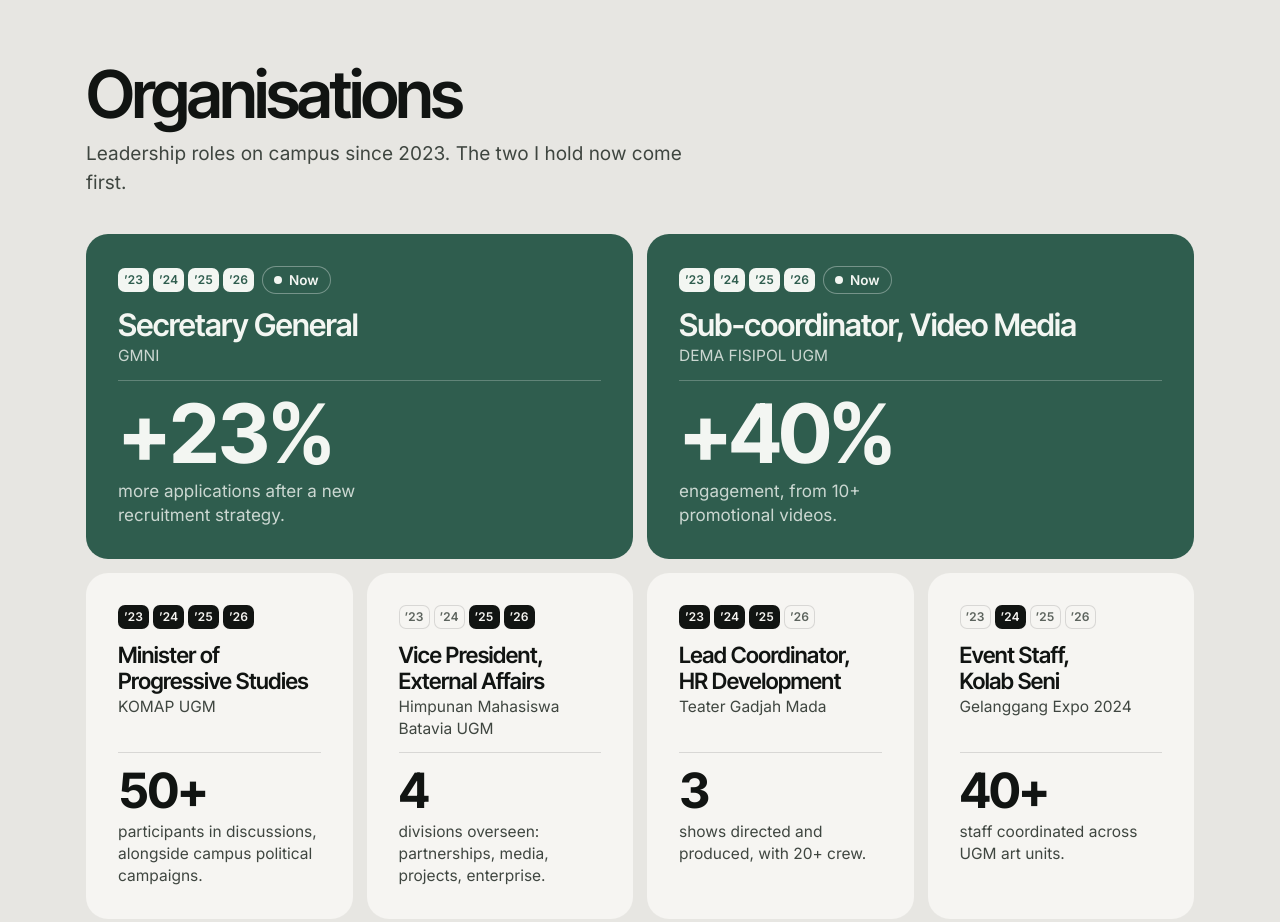
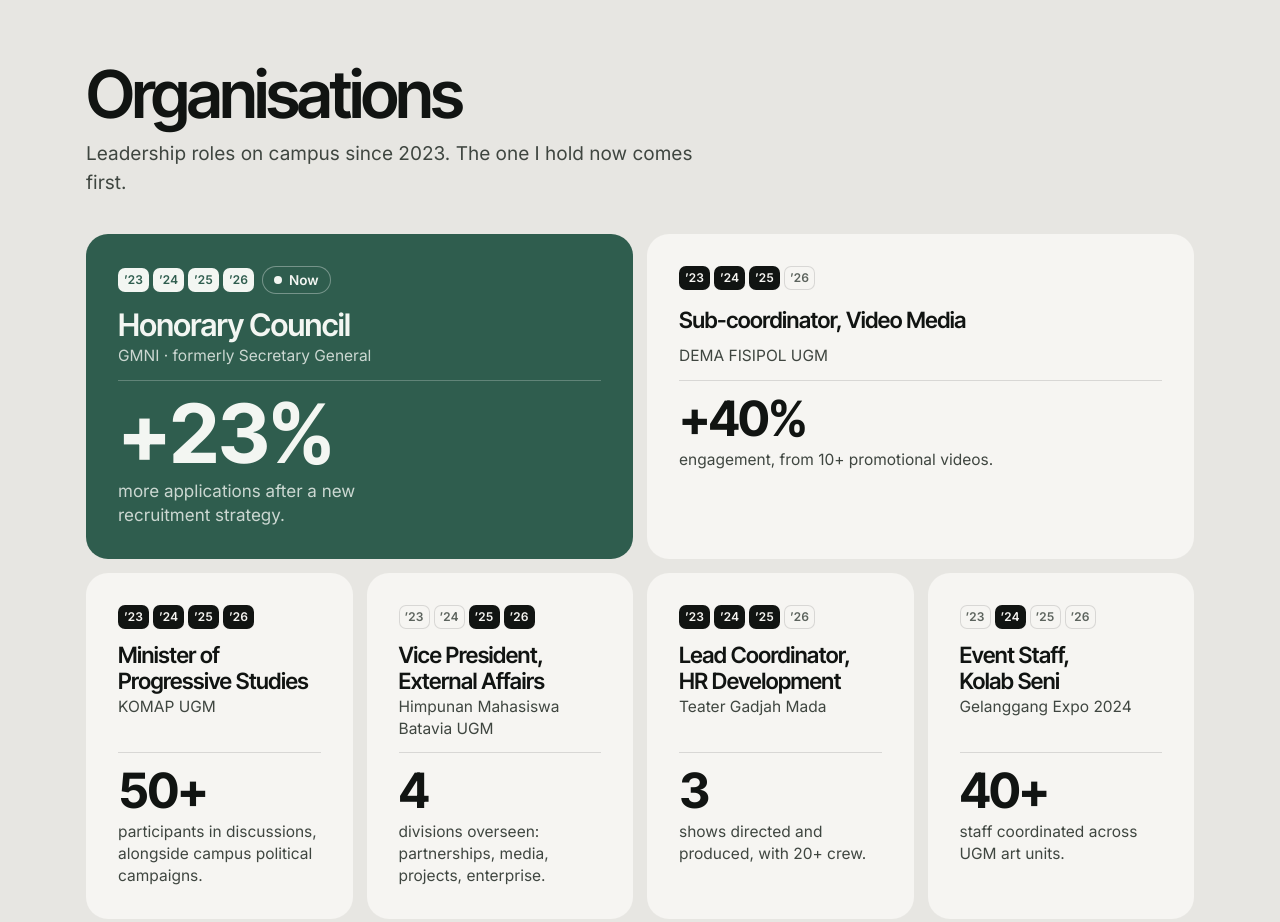
Before and after one commit to nearomnipotent/nearomnipotent.github.io, a plain HTML site: page index.html in a window 1280 px wide. Shown: the part 4320-5242 px from the top of the page. Drawn offline with Linux system fonts and the light colour scheme.

Commit message:
Update GMNI role, DEMA years and contact email
Co-Authored-By: Claude Opus 5.5 <noreply@anthropic.com>

```diff
--- a/index.html
+++ b/index.html
@@ -510,17 +510,17 @@ a{color:inherit}
     <div class="inner">
       <div class="sec-head">
         <h2>Organisations</h2>
-        <p>Leadership roles on campus since 2023. The two I hold now come first.</p>
+        <p>Leadership roles on campus since 2023. The one I hold now comes first.</p>
       </div>
       <div class="bento">
         <article class="card org now c6 half-md">
           <p class="yrs"><span class="sr">2023 to now</span><span class="years" aria-hidden="true"><i class="on">’23</i><i class="on">’24</i><i class="on">’25</i><i class="on">’26</i></span><span class="chip live"><i></i>Now</span></p>
-          <h3>Secretary General</h3>
-          <p class="place">GMNI</p>
+          <h3>Honorary Council</h3>
+          <p class="place">GMNI · formerly Secretary General</p>
           <p class="fig"><b>+23%</b><span>more applications after a new recruitment strategy.</span></p>
         </article>
-        <article class="card org now c6 half-md">
-          <p class="yrs"><span class="sr">2023 to now</span><span class="years" aria-hidden="true"><i class="on">’23</i><i class="on">’24</i><i class="on">’25</i><i class="on">’26</i></span><span class="chip live"><i></i>Now</span></p>
+        <article class="card org c6 half-md">
+          <p class="yrs"><span class="sr">2023 to 2025</span><span class="years" aria-hidden="true"><i class="on">’23</i><i class="on">’24</i><i class="on">’25</i><i>’26</i></span></p>
           <h3>Sub-coordinator, Video Media</h3>
           <p class="place">DEMA FISIPOL UGM</p>
           <p class="fig"><b>+40%</b><span>engagement, from 10+ promotional videos.</span></p>
@@ -581,7 +581,7 @@ a{color:inherit}
     <div class="c-grid">
       <h2>Let’s work together.</h2>
       <div class="c-side">
-        <p class="mail" id="email">petergabrieltaiyooka@mail.ugm.ac.id</p>
+        <p class="mail" id="email">peter.taiyoo@gmail.com</p>
         <div class="actions">
           <button class="btn btn-primary" type="button" id="copy">
             <svg viewBox="0 0 24 24" aria-hidden="true"><path d="M7 7m0 2.667a2.667 2.667 0 0 1 2.667 -2.667h8.666a2.667 2.667 0 0 1 2.667 2.667v8.666a2.667 2.667 0 0 1 -2.667 2.667h-8.666a2.667 2.667 0 0 1 -2.667 -2.667z"/><path d="M4.012 16.737a2.005 2.005 0 0 1 -1.012 -1.737v-10c0 -1.1 .9 -2 2 -2h10c.75 0 1.158 .385 1.5 1"/></svg>
```
